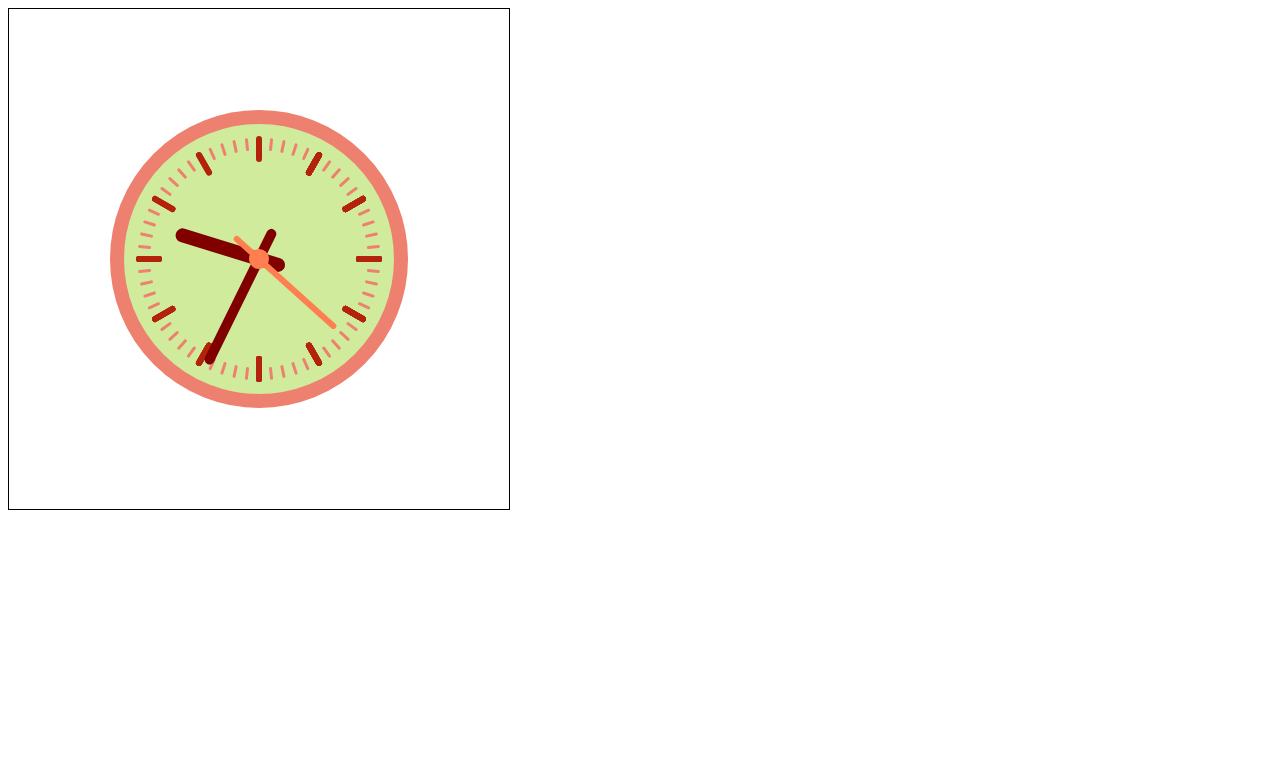
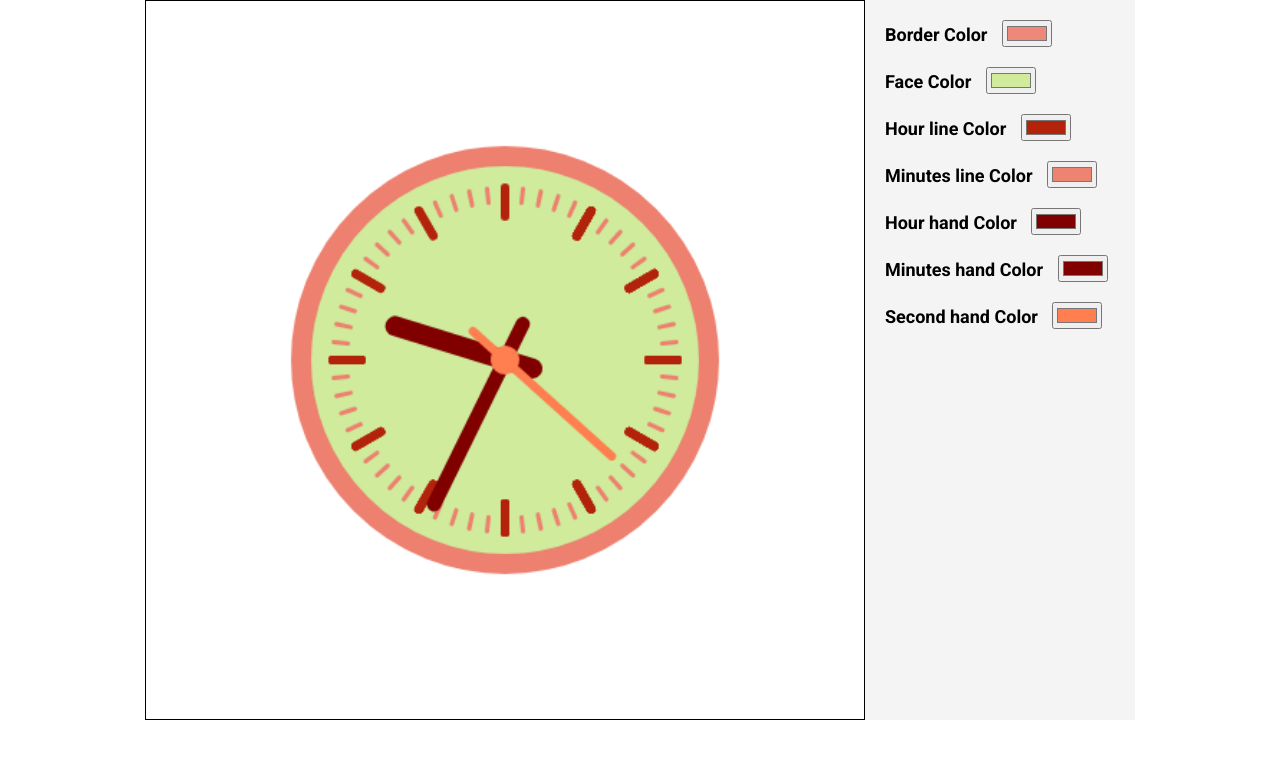
Before and after one commit to MAURICEDS0UZA/Web-browser-Api, a plain HTML site: page animated_clock/index.html in a window 1280 px wide. Drawn offline with Linux system fonts and the light colour scheme.

Commit message:
feat:created form for color input.

```diff
--- a/animated_clock/index.html
+++ b/animated_clock/index.html
@@ -5,9 +5,45 @@
     <meta http-equiv="X-UA-Compatible" content="IE=edge" />
     <meta name="viewport" content="width=device-width, initial-scale=1.0" />
     <script src="script.js" defer></script>
+    <link rel="stylesheet" href="styleSheet.css" />
     <title>Animated Clock</title>
   </head>
   <body>
-    <canvas id="canvas" width="500 rem" height="500rem"></canvas>
+    <div class="container">
+      <canvas id="canvas" width="500" height="500"></canvas>
+
+      <div class="card">
+        <form>
+          <div class="form-input">
+            <label for="border-color">Border Color</label>
+            <input type="color" id="border-color" value="#ee8879" />
+          </div>
+          <div class="form-input">
+            <label for="face-color">Face Color</label>
+            <input type="color" id="face-color" value="#cfeb9b" />
+          </div>
+          <div class="form-input">
+            <label for="lineHour-color">Hour line Color</label>
+            <input type="color" id="lineHour-color" value="#b3230c" />
+          </div>
+          <div class="form-input">
+            <label for="lineMin-color">Minutes line Color</label>
+            <input type="color" id="lineMin-color" value="#ec8471" />
+          </div>
+          <div class="form-input">
+            <label for="hourHand-color"> Hour hand Color</label>
+            <input type="color" id="hourHand-color" value="#800000" />
+          </div>
+          <div class="form-input">
+            <label for="minHand-color"> Minutes hand Color</label>
+            <input type="color" id="minHand-color" value="#800000" />
+          </div>
+          <div class="form-input">
+            <label for="secondHand-color"> Second hand Color</label>
+            <input type="color" id="secondHand-color" value="#ff7f50" />
+          </div>
+        </form>
+      </div>
+    </div>
   </body>
 </html>
```
